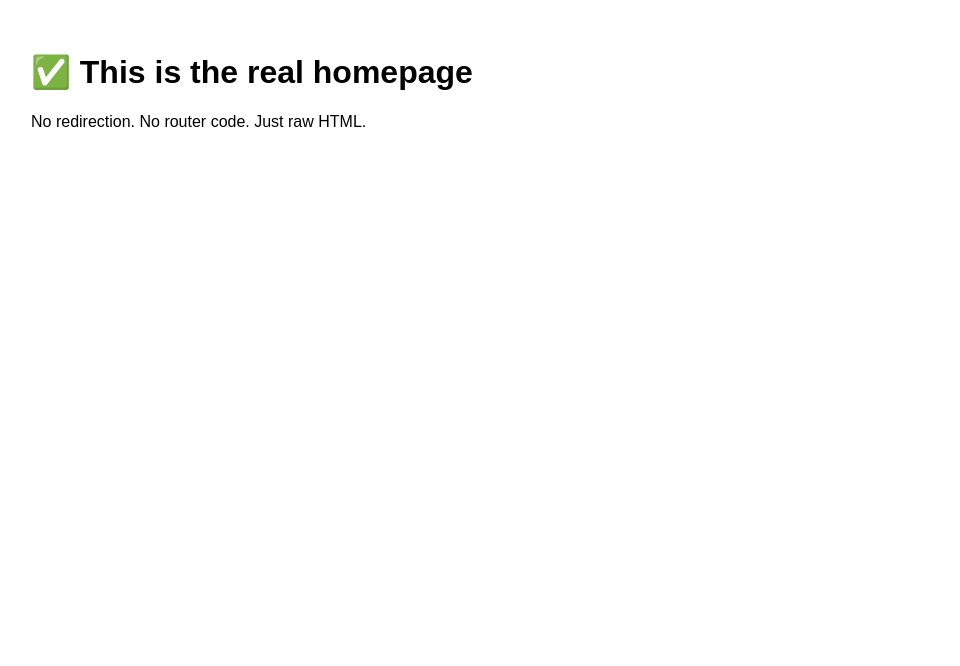
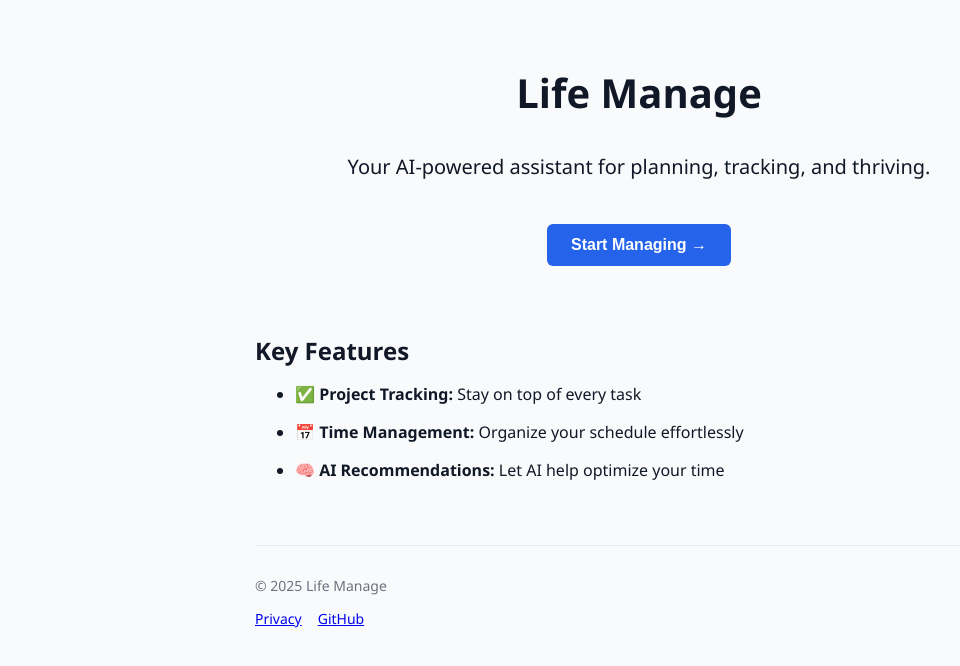
Before and after one commit to jiahknee5/life-manage-manus, a Next.js app: page / in a window 1280 px wide. Shown: the top 666 px of the page, without its empty margins (1-961 px from the left). Built offline with nearby package versions, Linux system fonts and the light colour scheme.

Commit message:
fix: homepage

```diff
--- a/src/app/layout.tsx
+++ b/src/app/layout.tsx
@@ -5,7 +5,16 @@ export default function RootLayout({
 }) {
   return (
     <html lang="en">
-      <body style={{ margin: 0, fontFamily: "sans-serif" }}>
+      <head>
+        <title>Life Manage</title>
+        <meta name="viewport" content="width=device-width, initial-scale=1" />
+      </head>
+      <body style={{
+        margin: 0,
+        fontFamily: "'Segoe UI', Tahoma, Geneva, Verdana, sans-serif",
+        backgroundColor: "#f9fafb",
+        color: "#111827"
+      }}>
         {children}
       </body>
     </html>
--- a/src/app/page.tsx
+++ b/src/app/page.tsx
@@ -1,8 +1,55 @@
+"use client";
+
+import Link from "next/link";
+
 export default function Home() {
   return (
-    <main style={{ padding: "2rem", fontFamily: "sans-serif" }}>
-      <h1>✅ This is the real homepage</h1>
-      <p>No redirection. No router code. Just raw HTML.</p>
+    <main style={{
+      maxWidth: "768px",
+      margin: "0 auto",
+      padding: "2rem",
+      display: "flex",
+      flexDirection: "column",
+      gap: "3rem"
+    }}>
+      <section style={{ textAlign: "center" }}>
+        <h1 style={{ fontSize: "2.5rem", fontWeight: "bold" }}>Life Manage</h1>
+        <p style={{ fontSize: "1.25rem", marginTop: "0.5rem" }}>
+          Your AI-powered assistant for planning, tracking, and thriving.
+        </p>
+        <Link href="/dashboard">
+          <button style={{
+            marginTop: "1.5rem",
+            padding: "0.75rem 1.5rem",
+            fontSize: "1rem",
+            fontWeight: "600",
+            color: "#fff",
+            backgroundColor: "#2563eb",
+            border: "none",
+            borderRadius: "0.375rem",
+            cursor: "pointer"
+          }}>
+            Start Managing →
+          </button>
+        </Link>
+      </section>
+
+      <section>
+        <h2 style={{ fontSize: "1.5rem", fontWeight: "600", marginBottom: "1rem" }}>Key Features</h2>
+        <ul style={{ display: "flex", flexDirection: "column", gap: "1rem" }}>
+          <li>✅ <strong>Project Tracking:</strong> Stay on top of every task</li>
+          <li>📅 <strong>Time Management:</strong> Organize your schedule effortlessly</li>
+          <li>🧠 <strong>AI Recommendations:</strong> Let AI help optimize your time</li>
+        </ul>
+      </section>
+
+      <footer style={{ borderTop: "1px solid #e5e7eb", paddingTop: "1rem", fontSize: "0.875rem", color: "#6b7280" }}>
+        <p>© 2025 Life Manage</p>
+        <p>
+          <a href="/privacy" style={{ marginRight: "1rem" }}>Privacy</a>
+          <a href="https://github.com/jiahknee5/life-manage-manus" target="_blank">GitHub</a>
+        </p>
+      </footer>
     </main>
   );
 }
```
